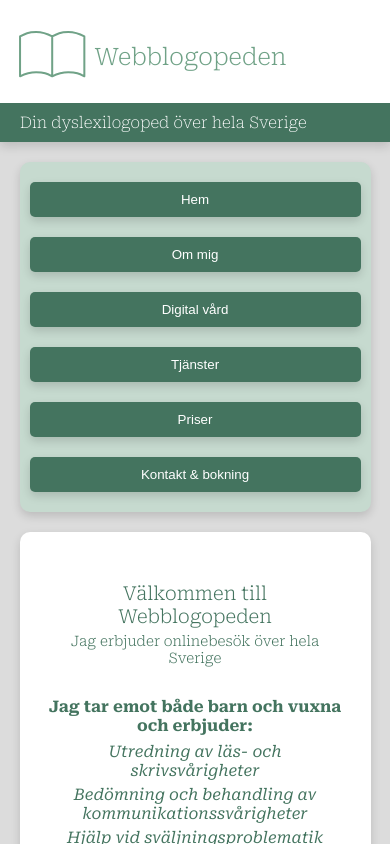
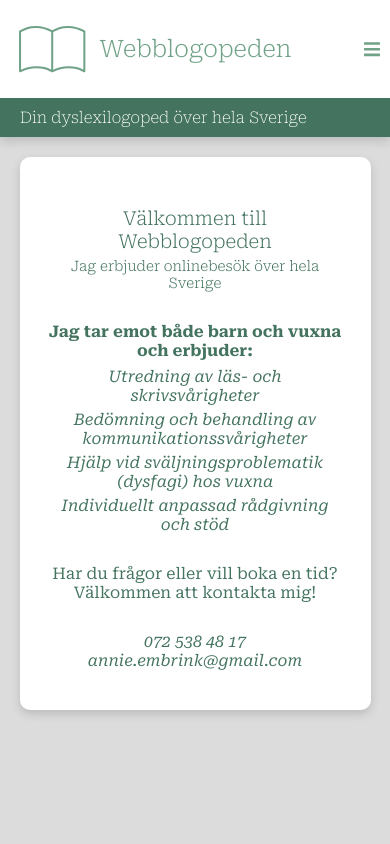
Before and after one commit to annieembrink/speechlanguagepathology, a React (Create React App) app: page / in a window 390 px wide. Shown: the top 844 px of the page. Built offline with nearby package versions, Linux system fonts and the light colour scheme.

Commit message:
added hamburger menu

```diff
--- a/package.json
+++ b/package.json
@@ -9,6 +9,7 @@
     "@testing-library/user-event": "^13.5.0",
     "react": "^19.0.0",
     "react-dom": "^19.0.0",
+    "react-icons": "^5.5.0",
     "react-scripts": "5.0.1",
     "web-vitals": "^2.1.4"
   },
--- a/src/components/menu.jsx
+++ b/src/components/menu.jsx
@@ -1,7 +1,7 @@
-const Menu = ({ setActivePage }) => {
+const Menu = ({ setActivePage, open }) => {
     return (
         <div>
-            <div id="menuBar">
+            <div id="menuBar" className={open ? "open" : "closed"}>
                 <button onClick={() => setActivePage("Hem")}>Hem</button>
                 <button onClick={() => setActivePage("Om")}>Om mig</button>
                 <button onClick={() => setActivePage("Digital vård")}>Digital vård</button>
--- a/src/pages/HomePage.jsx
+++ b/src/pages/HomePage.jsx
@@ -7,20 +7,32 @@ import TextAbout from "../components/textAbout";
 import TextDigitalCare from "../components/textDigitalCare";
 import TextContact from "../components/textContact";
 import TextPrices from "../components/textPrices";
+import { FaBars } from "react-icons/fa";
+import { FaTimes } from 'react-icons/fa';
+
 
 const HomePage = () => {
     const [activePage, setActivePage] = useState("Hem");
+    const [open, setOpen] = useState(false);
 
     return (
         <div>
             <div className="container" id="headerContainer">
                 <div id="headerName" onClick={() => setActivePage("Hem")}>
+                    <div>
                     <div id='imgDiv'>
                         <svg xmlns="http://www.w3.org/2000/svg" width="100%" height="100%" viewBox="0 0 21 21">
                             <path fill="none" stroke="currentColor" strokeLinecap="round" strokeLinejoin="round" d="M18.5 6.59q-2-1.09-4-1.09c-2 0-2.667.364-4 1.09v9.91q2-1 4-1c2 0 2.667.333 4 1zm-8 0q-2-1.09-4-1.09c-2 0-2.667.364-4 1.09v9.91q2-1 4-1c2 0 2.667.333 4 1z" strokeWidth="0.5"/>
                         </svg>
                     </div>
                     <h1 id='headerH1'>Webblogopeden</h1>
+                    </div>
+
+  <div id="menuIcon" onClick={() => setOpen(!open)}>
+  {open ? <FaTimes /> : <FaBars />}
+</div>
+
+
                 </div>
 
                 <div id='rightElements'>
@@ -34,7 +46,7 @@ const HomePage = () => {
                 </div>
             </div>
 
-            <Menu setActivePage={setActivePage} />
+            <Menu open={open} setActivePage={setActivePage} />
 
             <div id="content">
                 {activePage === "Hem" && <TextHomePage />}
--- a/src/style.css
+++ b/src/style.css
@@ -101,7 +101,8 @@
 
   #imgDiv {
     height: 50%;
-    margin-bottom: 5px;
+    /* margin-bottom: 5px; */
+    margin-right: 5px;
   }
 
   svg {
@@ -297,9 +298,14 @@
     } */
 
     #headerName {
-        justify-content: left;
-        align-items: left;
-        padding: 10px 0 0 10px;
+justify-content: space-between;
+        padding: 5px 10px;
+    }
+
+    #headerName > div {
+        display: flex;
+        flex-direction: row;
+        align-items: center;
     }
 
     #headerH1 {
@@ -329,6 +335,26 @@
     #menuBar {
       flex-direction: column;
       padding: 10px;
+      width: 100vw;
+        border-radius: 0;
+ margin: 0;
+    }
+
+    #menuIcon {
+        z-index: 1000;
+    }
+
+    .open {
+        position: absolute;
+        left: 0;
+        top: 0;
+        z-index: 100;
+        margin: 0;
+        height: 100%;
+    }
+
+    #menuBar.closed {
+        display: none;
     }
 
     .containerDiv {
```
Also changed, not shown: 1 other file (tests, documents, lock files or other folders).
